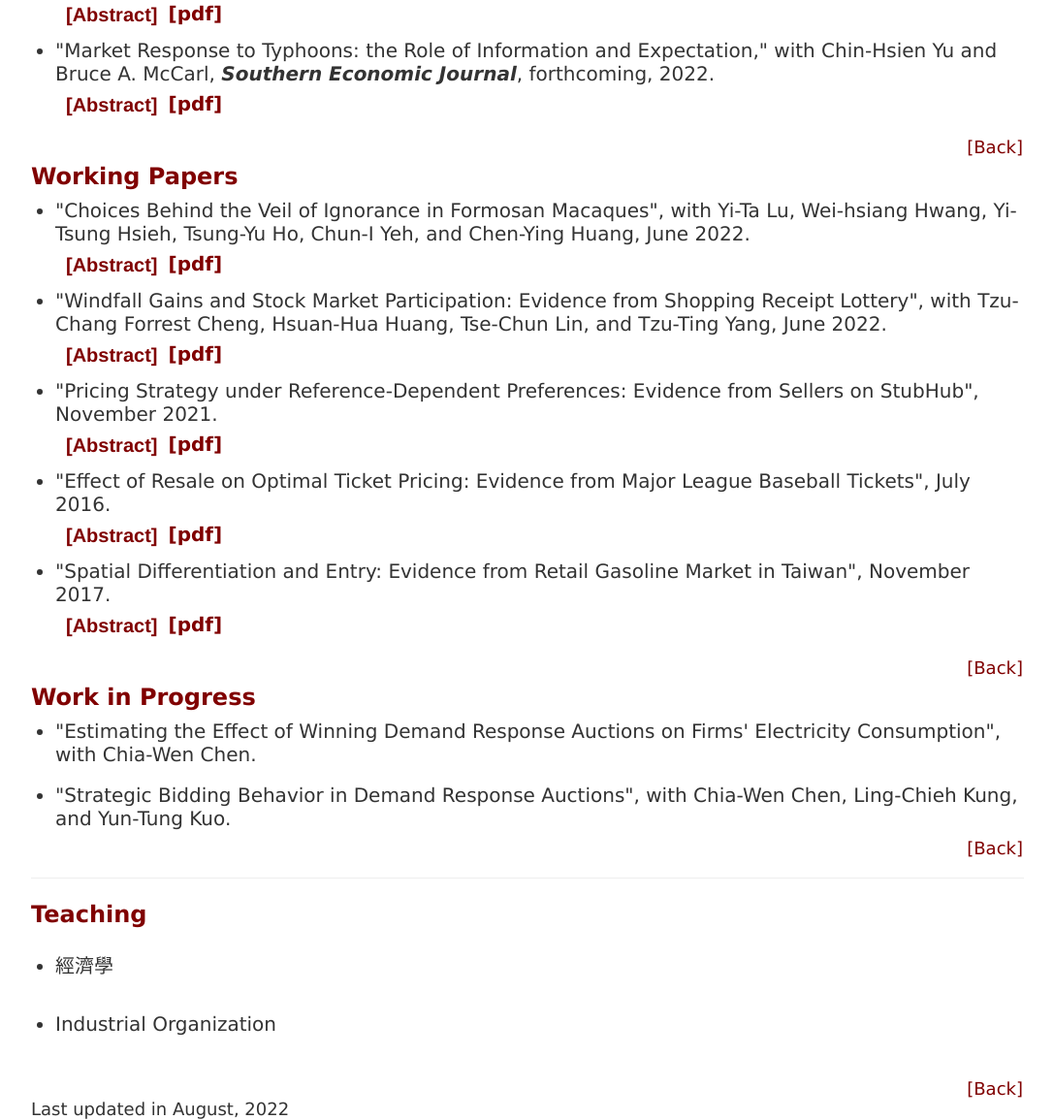
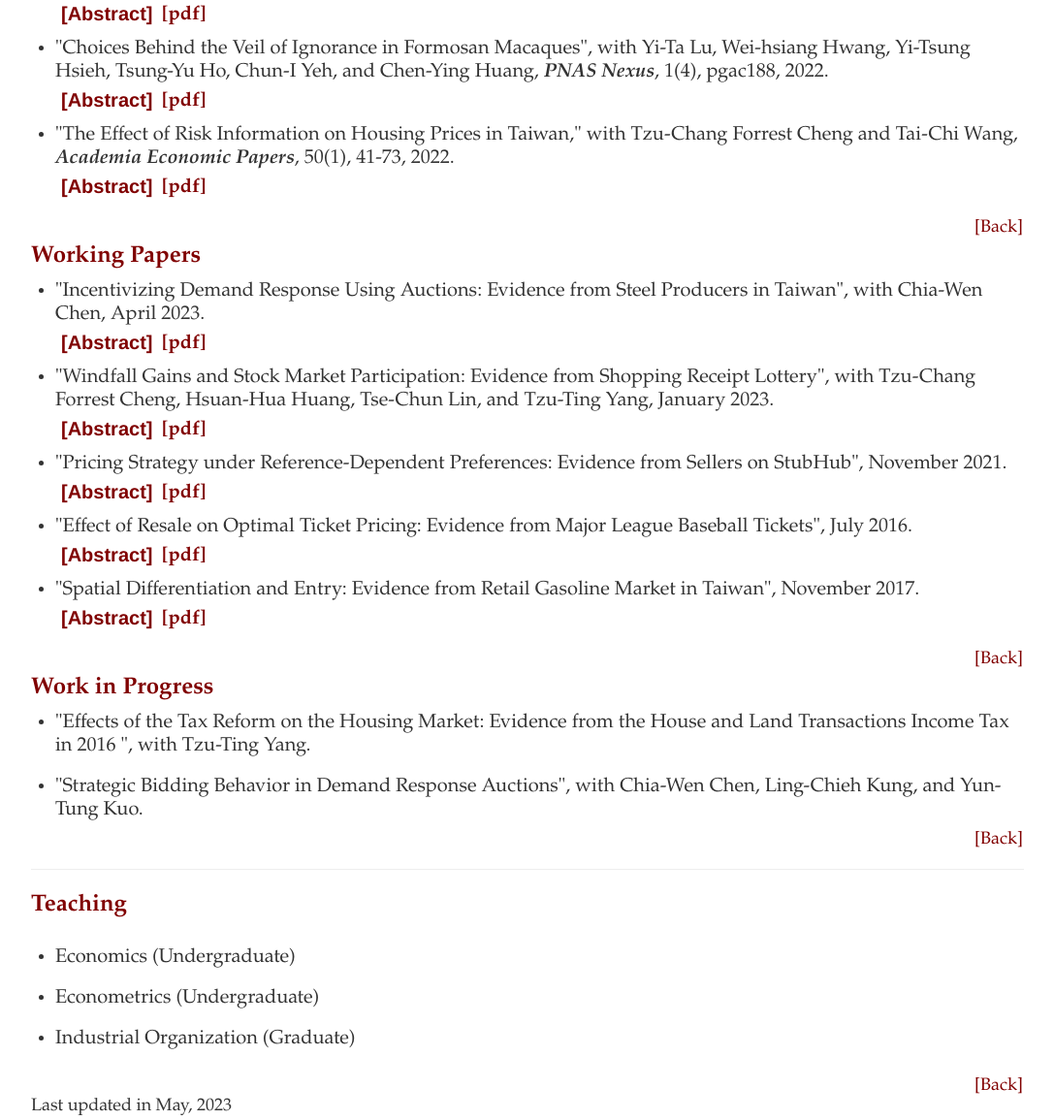
Before and after one commit to JiandaZhu/JiandaZhu.github.io, a plain HTML site: page index.htm in a window 1280 px wide. Shown: the part 479-1634 px from the top of the page at 97% size, without its empty margins (96-1183 px from the left). Drawn offline with Linux system fonts and the light colour scheme.

Commit message:
Updated 2023 May

```diff
--- a/index.htm
+++ b/index.htm
@@ -12,7 +12,7 @@
 		a						{color: #800000;}
 		body 				{
 								background-color: #ffffff;
-								font-family: Verdana, Helvetica, Arial, sans-serif;
+								font-family: Palatino;
 								margin-left: 10%;
 								margin-right: 10%;
 								}
@@ -32,11 +32,16 @@
 		ul						{
 								margin-top: 5px;
 								}
-		.abstract			{
-								font-size: 16px;
-								line-height: 20px;
+		.abstract				{
+								font-size: 18px;
+								line-height: 22px;
+								width: 90%;
+								border-width: 1px;
+  								border-style: solid;
+  								border-color: lightgray;
+  								padding: 10px;
 								}
-		.paper_title		{
+		.paper_title			{
 								font-size: 20px;
 								line-height: 24px;
 								}
@@ -53,21 +58,29 @@
 		.pdf					{
 								font-size: 20px;
 								}
-		.button 			{
+		.button 				{
+								border: none;
+								background-color: #ffffff;
+								font-size: 20px;
+								color: #800000;
+								padding-top: 8px;
+								padding-bottom: 15px;
+								}
+/*		.button 			{
 								border-radius: 1px;
 								background-color: #ffffff;
 								border: none;
     							outline: none;
 								color: #800000;
 								text-align: left;
-								font-size: 20px;
+								font-size: 18px;
 								padding-top: 10px;
     							padding-bottom: 15px;
     							padding-left: 10px;
 								transition: all 0.5s;
 								cursor: pointer;
 								margin: 1px;
-								}
+								}*/
 	</style>
 	<meta name="keywords" content="Jian-Da Zhu, jdzhu, JDZhu, 朱建達">
 	<meta name="description" content="Jian-Da Zhu, Department of Economics, Fu Jen Catholic University">
@@ -79,7 +92,7 @@
 <table style="width: 100%">
 	<tr>
 		<td rowspan="3" style="width: 30%; text-align: center">
-			<img src="image/jdzhu_2016_2.jpg" alt="Profile Photo" style="width: 250px">
+			<img src="image/jdzhu_2023_1.jpg" alt="Profile Photo" style="width: 250px">
 		</td>
 		<td colspan="3" style="width: 70%; text-align: center">
 			<a name="Home"> </a>
@@ -128,7 +141,25 @@
 <div id="Publications">
 <h2> Publications </h2>
 <ul>
-		<li class="paper_title">"The Effect of Risk Information on Housing
+	<li class="paper_title">"Market Response to Typhoons: the Role of Information and Expectation," <span class="coauthor">with Chin-Hsien Yu and Bruce A. McCarl</span>, <span class="journal">Southern Economic Journal</span>, 89(2), 495-521, 2022.</li>
+	<button class="button" data-toggle="collapse" data-target="#Typhoons"><b>[Abstract]</b></button>
+	<a class="pdf" href="doc/Typhoon.pdf"><b>[pdf]</b></a>
+	<div id="Typhoons" class="collapse container">
+	<p class="abstract">
+Damages from tropical storms are enormous and predicted to increase with climate change. This study uses high-frequency data to investigate typhoons’ effects through information channels on Taiwan’s wholesale vegetable market during the 1996-2014 period. We first identify effects on prices and quantities during storms’ striking periods and further separate price effects into those due, respectively, to supply and demand shifts. The results show that for typhoons that make landfall, prices rise significantly during the striking period, and the decomposition results indicate that most of the price effects during periods with warnings but no landfall are due to demand shifts, which supports evidence of precautionary purchases by consumers. However, during the landfall period, the price effect is mainly driven by decreased supply. In addition, we find that typhoon effects differ between specific vegetables, and the magnitude of precautionary purchase is correlated with expected damage to those vegetables. Consumers also make more precautionary purchases when they face higher-intensity typhoons or learn typhoons will make landfall within 24 hours, and such prior information related to intensity or landfall urgency can also amplify early harvest effects by farmers.
+	</p>
+	</div>
+
+	<li class="paper_title">"Choices Behind the Veil of Ignorance in Formosan Macaques", <span class="coauthor">with Yi-Ta Lu, Wei-hsiang Hwang, Yi-Tsung Hsieh, Tsung-Yu Ho, Chun-I Yeh, and Chen-Ying Huang</span>, <span class="journal">PNAS Nexus</span>, 1(4), pgac188, 2022.</li>
+	<button class="button" data-toggle="collapse" data-target="#Monkey"><b>[Abstract]</b></button>
+	<a class="pdf" href="doc/Monkey.pdf"><b>[pdf]</b></a>
+	<div id="Monkey" class="collapse container">
+	<p class="abstract">
+An ongoing debate regarding the evolution of morality is whether other species show precursory moral behavior. The veil of ignorance (VOI) paradigm is often used to elicit human moral judgment but has never been tested in other primates. We study the division of resources behind the VOI in Formosan macaques. Monkeys choose the equal division more often than what pure selfishness would imply, suggesting a degree of impartiality. To better understand this impartiality, we measure a monkey’s reactions to two directions of inequity: one regarding inequity to its advantage and the other to its disadvantage. We find that disadvantageous inequity aversion correlates with the degree of impartiality behind the VOI. Therefore, seemingly impartial behavior could result from a primitive negative reaction to being disadvantaged. This suggests a mechanism to explain a tendency toward impartiality.
+	</p>
+	</div>
+
+	<li class="paper_title">"The Effect of Risk Information on Housing
 Prices in Taiwan," <span class="coauthor">with Tzu-Chang Forrest Cheng and Tai-Chi Wang</span>, <span class="journal">Academia Economic Papers</span>, 50(1), 41-73, 2022.</li>
 	<button class="button" data-toggle="collapse" data-target="#Soil"><b>[Abstract]</b></button>
 	<a class="pdf" href="doc/Soil_Liquefaction.pdf"><b>[pdf]</b></a>
@@ -138,14 +169,6 @@ This research uses a difference-in-differences framework to investigate the effe
 	</p>
 	</div>
 
-	<li class="paper_title">"Market Response to Typhoons: the Role of Information and Expectation," <span class="coauthor">with Chin-Hsien Yu and Bruce A. McCarl</span>, <span class="journal">Southern Economic Journal</span>, forthcoming, 2022.</li>
-	<button class="button" data-toggle="collapse" data-target="#Typhoons"><b>[Abstract]</b></button>
-	<a class="pdf" href="doc/Typhoon.pdf"><b>[pdf]</b></a>
-	<div id="Typhoons" class="collapse container">
-	<p class="abstract">
-Damages from tropical storms are enormous and predicted to increase with climate change. This study uses high-frequency data to investigate typhoons’ effects through information channels on Taiwan’s wholesale vegetable market during the 1996-2014 period. We first identify effects on prices and quantities during storms’ striking periods and further separate price effects into those due, respectively, to supply and demand shifts. The results show that for typhoons that make landfall, prices rise significantly during the striking period, and the decomposition results indicate that most of the price effects during periods with warnings but no landfall are due to demand shifts, which supports evidence of precautionary purchases by consumers. However, during the landfall period, the price effect is mainly driven by decreased supply. In addition, we find that typhoon effects differ between specific vegetables, and the magnitude of precautionary purchase is correlated with expected damage to those vegetables. Consumers also make more precautionary purchases when they face higher-intensity typhoons or learn typhoons will make landfall within 24 hours, and such prior information related to intensity or landfall urgency can also amplify early harvest effects by farmers.
-	</p>
-	</div>
 
 </ul>
 <table width="100%">
@@ -163,21 +186,21 @@ Damages from tropical storms are enormous and predicted to increase with climate
 <div id="WorkingPapers">
 <h2> Working Papers </h2>
 <ul>
-	<li class="paper_title">"Choices Behind the Veil of Ignorance in Formosan Macaques", <span class="coauthor">with Yi-Ta Lu, Wei-hsiang Hwang, Yi-Tsung Hsieh, Tsung-Yu Ho, Chun-I Yeh, and Chen-Ying Huang</span>, June 2022.</li>
-	<button class="button" data-toggle="collapse" data-target="#Monkey"><b>[Abstract]</b></button>
-	<a class="pdf" href="doc/Monkey.pdf"><b>[pdf]</b></a>
-	<div id="Monkey" class="collapse container">
+	<li class="paper_title">"Incentivizing Demand Response Using Auctions: Evidence from Steel Producers in Taiwan", <span class="coauthor">with Chia-Wen Chen</span>, April 2023.</li>
+	<button class="button" data-toggle="collapse" data-target="#DR"><b>[Abstract]</b></button>
+	<a class="pdf" href="doc/DR.pdf"><b>[pdf]</b></a>
+	<div id="DR" class="collapse container">
 	<p class="abstract">
-An ongoing debate regarding the evolution of morality is whether other species show precursory moral behavior. The veil of ignorance (VOI) paradigm is often used to elicit human moral judgment but has never been tested in other primates. We study the division of resources behind the VOI in Formosan macaques. Monkeys choose the equal division more often than what pure selfishness would imply, suggesting a degree of impartiality. To better understand this impartiality, we measure a monkey’s reactions to two directions of inequity: one regarding inequity to its advantage and the other to its disadvantage. We find that disadvantageous inequity aversion correlates with the degree of impartiality behind the VOI. Therefore, seemingly impartial behavior could result from a primitive negative reaction to being disadvantaged. This suggests a mechanism to explain a tendency toward impartiality.
+This paper examines the effects of incentivizing industrial users to reduce their electricity consumption using demand response auctions, in which the opportunity costs of electricity consumption depend on auction outcomes. Using data on bids, auction outcomes, and hourly electricity consumption from steel producers in Taiwan, this paper shows that failing to consider the selection effect resulting from firms' strategic bidding behavior can lead to an over-estimation of electricity reduction by at least 51%. We show that the selection effect works mainly through a free-rider effect, in which firms bid low to win auctions when they anticipate low electricity consumption.
 	</p>
 	</div>
 
-	<li class="paper_title">"Windfall Gains and Stock Market Participation: Evidence from Shopping Receipt Lottery", <span class="coauthor">with Tzu-Chang Forrest Cheng, Hsuan-Hua Huang, Tse-Chun Lin, and Tzu-Ting Yang</span>, June 2022.</li>
+	<li class="paper_title">"Windfall Gains and Stock Market Participation: Evidence from Shopping Receipt Lottery", <span class="coauthor">with Tzu-Chang Forrest Cheng, Hsuan-Hua Huang, Tse-Chun Lin, and Tzu-Ting Yang</span>, January 2023.</li>
 	<button class="button" data-toggle="collapse" data-target="#Lottery"><b>[Abstract]</b></button>
 	<a class="pdf" href="doc/Lottery.pdf"><b>[pdf]</b></a>
 	<div id="Lottery" class="collapse container">
 	<p class="abstract">
-We utilize shopping receipt lotteries that almost every shopper participates in and complete administrative data in Taiwan to examine the effect of cash windfalls on stock market participation. The advantage of using receipt lottery winning is its immunity from the sampling biases that may limit the external validity and policy implications as the citizens in Taiwan receive one receipt lottery ticket per transaction. We find that each million TWD (around 35,000 USD) windfall gain from winning the receipt lottery increases the stock market participation probability by around 0.76 percentage points, around 4.34% of the average level. Windfall gain also increases the number and value of shares the receipt lottery winner hold in the subsequent year. The effect is stronger among winners that are younger, without kids, and with lower financial wealth. Our results suggest that financial constraints may still be a potential barrier to stock market participation.
+We utilize shopping receipt lotteries that almost every shopper participates in and complete administrative data in Taiwan to examine the effect of cash windfalls on stock market participation. We find that each million TWD (around 35,000 USD) windfall gain from winning receipt lotteries increases the stock market participation probability by roughly 0.76%, which is translated into 4.34% of the average level. Windfall gain also increases the number and value of shares winners hold next year. The effect is stronger among winners that are younger, without kids, and with lower wealth, suggesting that financial constraints may still be potential barriers to stock market participation. Finally, we also estimate the windfall effect by utilizing the typical lottery data. Our results suggest that the effect of per million TWD windfall gain from typical lotteries on the stock market participation probability is 22.36% lower than that from shopping receipt lotteries.
 	</p>
 	</div>
 
@@ -236,7 +259,8 @@ This paper investigates how a gasoline station chooses the location for entry, e
 <ul>
 <!--	<li class="paper_title">University-Firm Deals and Collaborations: A Matching Approach, <span class="coauthor">with Hsini Huang</span></li>
 -->
-	<li class="paper_title">"Estimating the Effect of Winning Demand Response Auctions on Firms' Electricity Consumption", <span class="coauthor">with Chia-Wen Chen.</span></li>
+	<li class="paper_title">"Effects of the Tax Reform on the Housing Market: Evidence from the House and Land Transactions Income Tax in 2016
+", <span class="coauthor">with Tzu-Ting Yang.</span></li>
 	<br>
 
 	<li class="paper_title">"Strategic Bidding Behavior in Demand Response Auctions", <span class="coauthor">with Chia-Wen Chen, Ling-Chieh Kung, and Yun-Tung Kuo.</span></li>
@@ -263,15 +287,17 @@ This paper investigates how a gasoline station chooses the location for entry, e
 <h2> Teaching </h2>
 			<br>
 <ul>
-			<li class="paper_title">經濟學</li>
+			<li class="paper_title">Economics (Undergraduate)</li>
 <!--			<a class="pdf" href="doc/Syllabus_Stat.pdf"><b>[Syllabus]</b></a>-->
 <!--			<a class="pdf" target="_blank" href="Stat2.htm"><b>[Link]</b></a>-->
 			<br>
+			<li class="paper_title">Econometrics (Undergraduate)</li>
+<!--			<a class="pdf" href="doc/Syllabus_Stat.pdf"><b>[Syllabus]</b></a>-->
+<!--			<a class="pdf" target="_blank" href="Stat2.htm"><b>[Link]</b></a>-->
 			<br>
-			<li class="paper_title">Industrial Organization</li>
+			<li class="paper_title">Industrial Organization (Graduate)</li>
 <!--			<a class="pdf" href="doc/Syllabus_2017_IO.pdf"><b>[Syllabus]</b></a>-->
 <!--			<a class="pdf" target="_blank" href="IntroductionIO.htm"><b>[Link]</b></a>-->
-			<br>
 			<br>
 <!--			<li class="paper_title">Econometric Theory I (Part Two), <span class="coauthor">2015, <b>2016</b></li>
 			<a class="pdf" href="doc/Syllabus_Ecmt.pdf"><b>[Syllabus]</b></a>
@@ -298,7 +324,7 @@ This paper investigates how a gasoline station chooses the location for entry, e
 	<tr>
 		<td style="vertical-align: center; text-align: left">
 			<font size="4">
-				Last updated in August, 2022
+				Last updated in May, 2023
 			</font>
 		</td>
 	</tr>
```
Also changed, not shown: image/jdzhu_2023_1.jpg (added), 9 other files.
